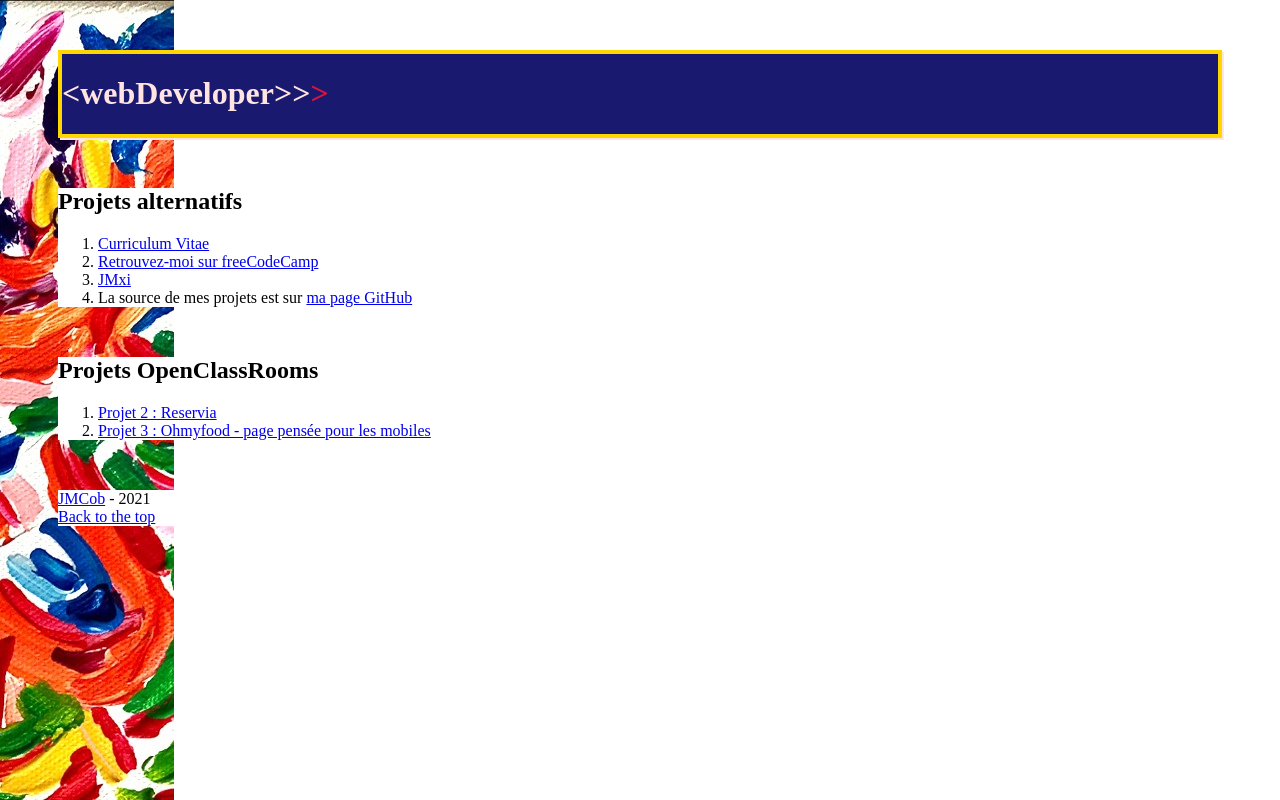
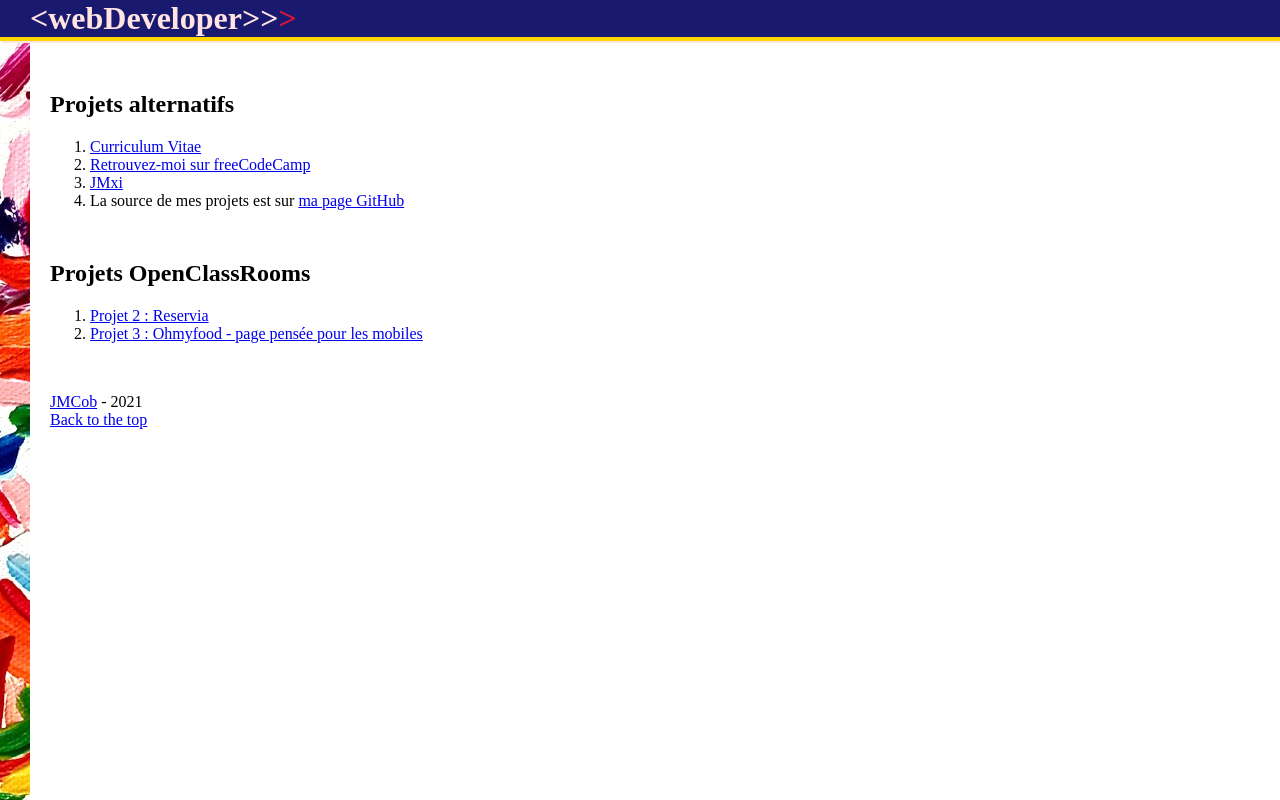
Before and after one commit to jmcob/cvhtml, a PHP site: page / in a window 1280 px wide. Run offline with PHP 8.4, Linux system fonts and the light colour scheme.

Commit message:
header déplacé, variables de couleur

```diff
--- a/css/styleindex.css
+++ b/css/styleindex.css
@@ -1,5 +1,6 @@
 body {
   font-family: avenir;
+  margin: 0px;
 }
 
 /* peinture a gauche */
@@ -22,14 +23,17 @@
 }
 
 header {
-  border: 4px solid gold;
+  border-bottom: 4px solid gold;
   box-shadow: 2px 2px mistyrose;
-  margin: 50px;
+  margin: 0px 0px 0px 0px;
   background-color: midnightblue;
 }
 header a {
   text-decoration: none;
   color: mistyrose;
+}
+header h1 {
+  margin: 0px 30px;
 }
 
 .titlesup {
--- a/scss/style.scss
+++ b/scss/style.scss
@@ -2,10 +2,11 @@
 // css/styleindex.css
 body {
   font-family: avenir;
+  margin: 0px;
 }
 /* peinture a gauche */
 #paint {
-  width: 30px;
+  width: $mainleftmargin;
   background-image: url("../images/image.jpg");
   height: 100%;
   background-repeat: repeat-y;
@@ -24,24 +25,27 @@
 
 // header webdeveloper
 header {
-  border: 4px solid gold;
-  box-shadow: 2px 2px mistyrose;
-  margin: $mainleftmargin;
-  background-color: midnightblue;
+  border-bottom: 4px solid $headerborder;
+  box-shadow: 2px 2px $headershadow;
+  margin: 0px 0px 0px 0px;
+  background-color: $headerbg;
   & a {
     text-decoration: none;
     color: mistyrose;
   }
+  & h1 {
+    margin: 0px $mainleftmargin;
+  }
 }
 .titlesup {
-  color: crimson;
+  color: $accent;
 }
 // articles
 article {
-  margin: $mainleftmargin;
-  background-color: white;
+  margin: 50px;
+  background-color: $bg;
 }
 footer {
-  margin: $mainleftmargin;
-  background-color: white;
+  margin: 50px;
+  background-color: $bg;
 }
--- a/scss/variables.scss
+++ b/scss/variables.scss
@@ -1,2 +1,7 @@
 // variable margin
-$mainleftmargin: 50px;
+$mainleftmargin: 30px;
+$accent: crimson;
+$headerbg: midnightblue;
+$headershadow: mistyrose;
+$headerborder: gold;
+$bg: white;
```
Also changed, not shown: 1 other file.
